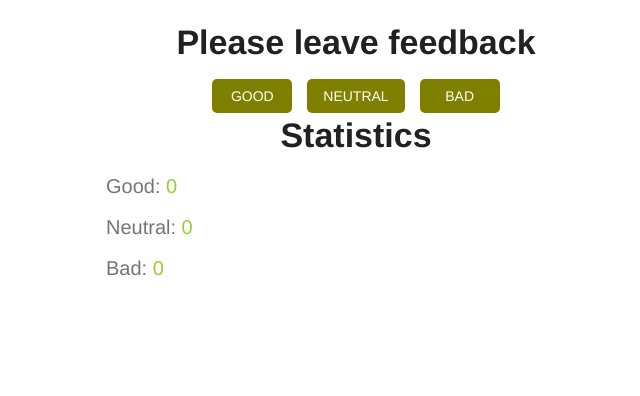
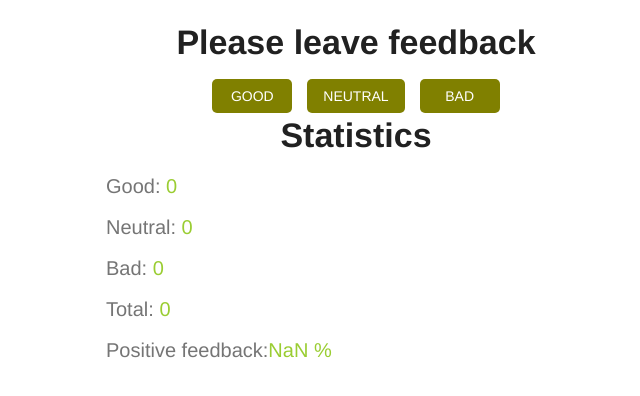
Before and after one commit to Aninok92/goit-react-hw-02-feedback, a React (Create React App) app: page / in a window 1280 px wide. Shown: the top 396 px of the page, without its empty margins (284-924 px from the left). Built offline with nearby package versions, Linux system fonts and the light colour scheme.

Commit message:
Добавляет методы countTotalFeedback() и countPositiveFeedbackPercentage()

```diff
--- a/src/components/App/App.js
+++ b/src/components/App/App.js
@@ -31,8 +31,23 @@ export class App extends Component {
     });
   };
 
+  countTotalFeedback = () => {
+    const { good, neutral, bad } = this.state;
+    const totalFeedback = good + neutral + bad;
+    return totalFeedback;
+  };
+
+  countPositiveFeedbackPercentage = () => {
+    const { good, neutral, bad } = this.state;
+    const totalFeedback = good + neutral + bad;
+    const positiveFeedBack = (good / totalFeedback) * 100;
+    return positiveFeedBack.toFixed();
+  };
+
   render() {
     const { good, neutral, bad } = this.state;
+    const total = this.countTotalFeedback();
+    const positiveFeedBack = this.countPositiveFeedbackPercentage();
     return (
       <Container>
         <Section title={"Please leave feedback"}>
@@ -42,7 +57,13 @@ export class App extends Component {
           ></FeedbackOptions>
         </Section>
         <Section title={"Statistics"}>
-          <Statistics good={good} neutral={neutral} bad={bad}></Statistics>
+          <Statistics
+            good={good}
+            neutral={neutral}
+            bad={bad}
+            total={total}
+            positivePercentage={positiveFeedBack}
+          ></Statistics>
         </Section>
       </Container>
     );
--- a/src/components/Statistics/Statistics.js
+++ b/src/components/Statistics/Statistics.js
@@ -1,6 +1,6 @@
 import s from "./Statistics.module.scss";
 
-const Statistics = ({ good, neutral, bad }) => (
+const Statistics = ({ good, neutral, bad, total, positivePercentage }) => (
   <ul className={s.list}>
     <li className={s.item}>
       <span className={s.itemSpan}>Good:</span> {good}
@@ -11,6 +11,13 @@ const Statistics = ({ good, neutral, bad }) => (
     <li className={s.item}>
       <span className={s.itemSpan}>Bad:</span> {bad}
     </li>
+    <li className={s.item}>
+      <span className={s.itemSpan}>Total:</span> {total}
+    </li>
+    <li className={s.item}>
+      <span className={s.itemSpan}>Positive feedback:</span>
+      {positivePercentage} %
+    </li>
   </ul>
 );
 
```
